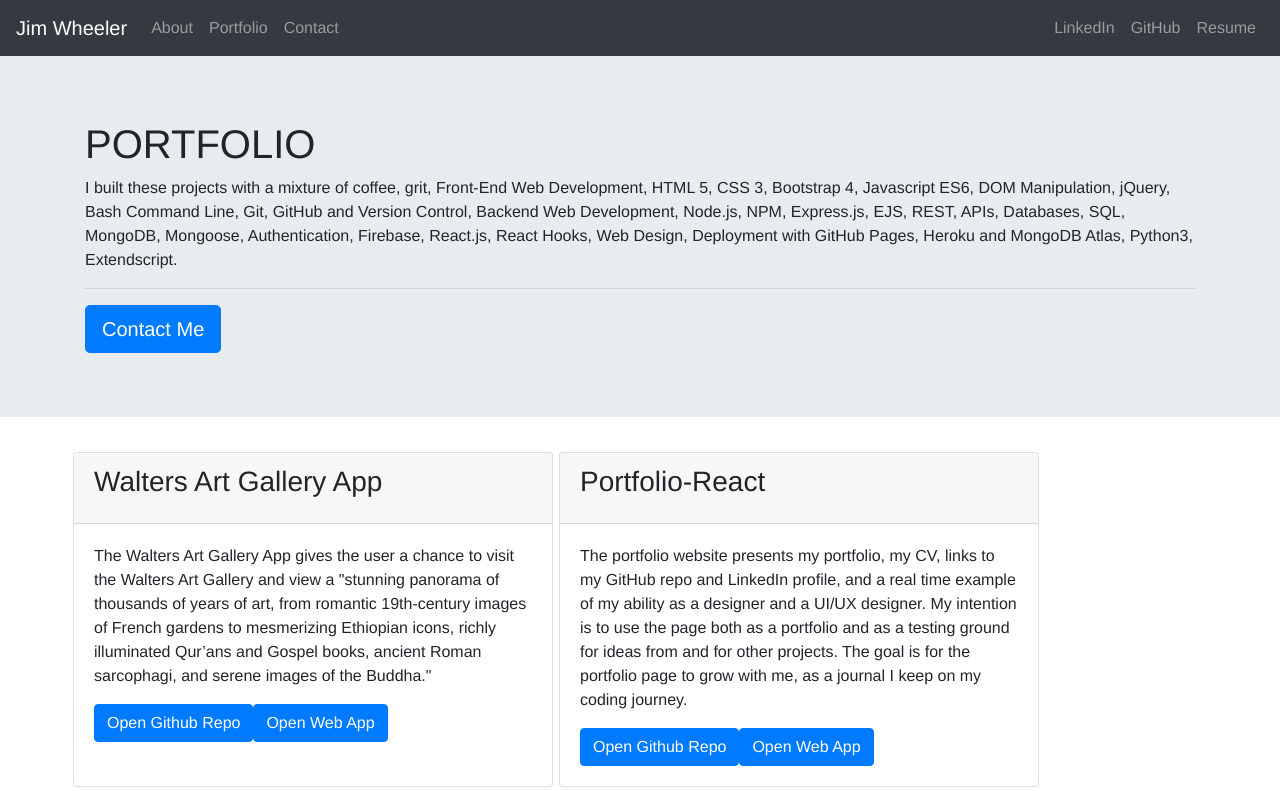
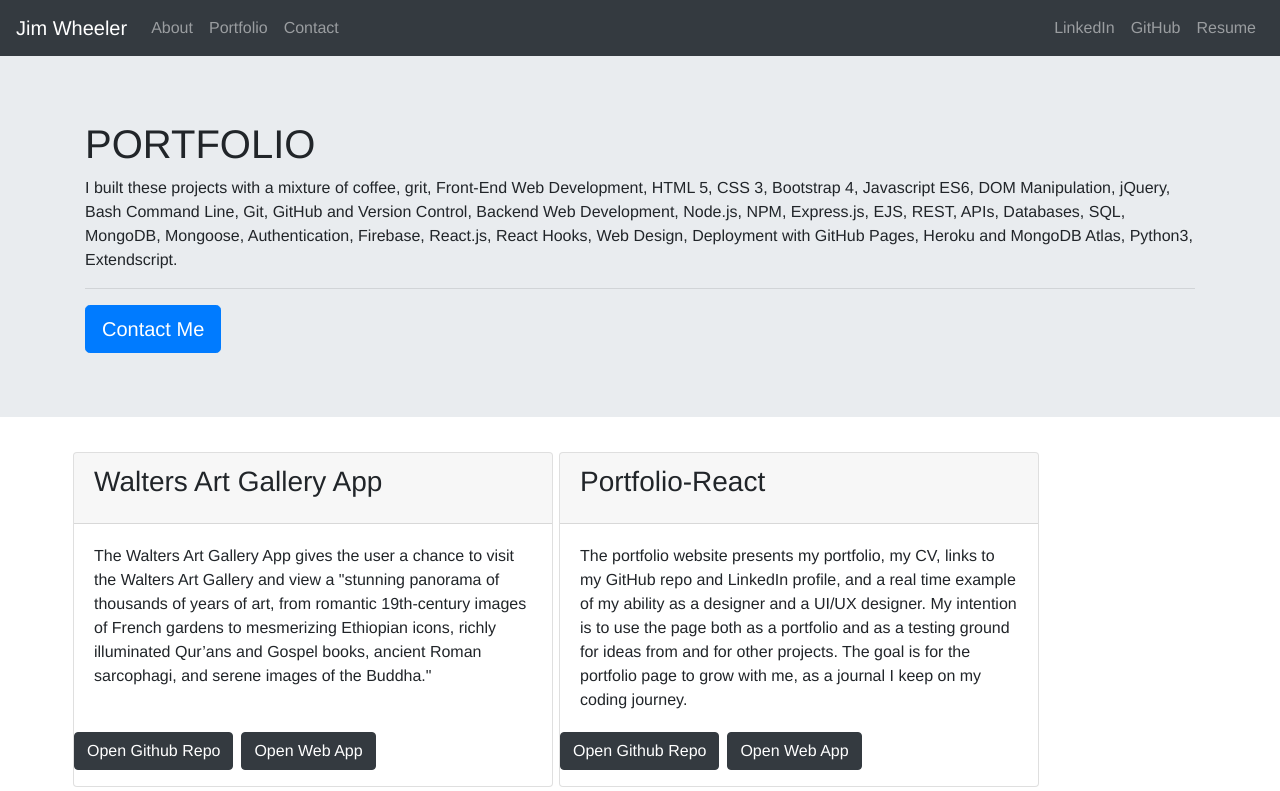
Before and after one commit to jrtwheeler/Portfolio_React, a React (Create React App) app: page /portfolio in a window 1280 px wide. Shown: the top 791 px of the page. Built offline with nearby package versions, Linux system fonts and the light colour scheme.

Commit message:
Revised button syling and color on portfolio page.

```diff
--- a/src/components/Card/index.js
+++ b/src/components/Card/index.js
@@ -9,14 +9,16 @@ function Card() {
                     {/* <img className="card-img-top" src={result.image} /> */}
                     <div className="card-header">
                         <h3 className="card-title">{result.displayName}</h3>
-                        </div>
-                        <div className="card-body">
+                    </div>
+                    <div className="card-body">
                         <p className="card-text"> {result.description} </p>
-                            {/* <ul class="list-group">
+                        {/* <ul class="list-group">
                                 <li class="list-group-item">{result.languages}</li>
                             </ul> */}
-                        <a href={result.githubUrl} className="btn btn-primary">Open Github Repo</a>
-                        <a href={result.repositoryUrl} className="btn btn-primary">Open Web App</a>
+                    </div>
+                    <div>
+                        <a href={result.githubUrl} className="btn btn-dark mb-3 mr-1">Open Github Repo</a>
+                        <a href={result.repositoryUrl} className="btn btn-dark mb-3 ml-1">Open Web App</a>
                     </div>
                 </div>
             )
```
Also changed, not shown: 1 other file (tests, documents, lock files or other folders).
